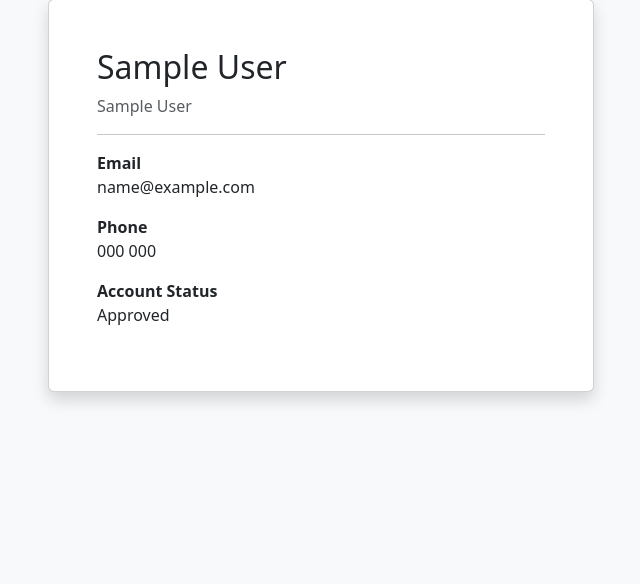
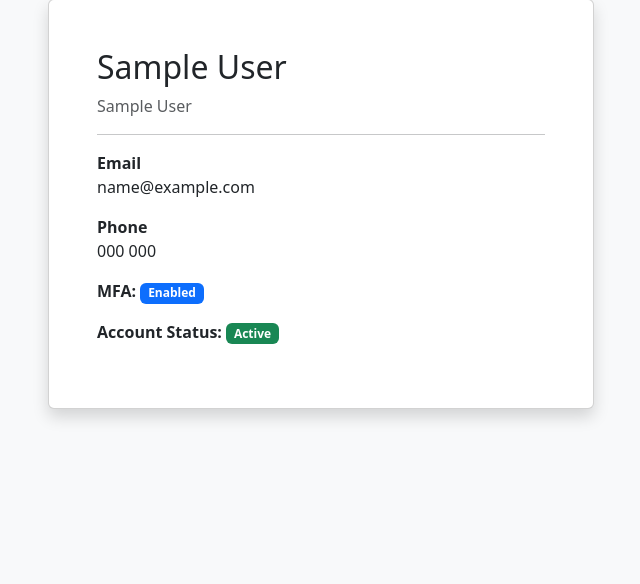
Before and after one commit to markcapelle/Lighthouse, a Django app: page /users/1/ in a window 1280 px wide. Shown: the part 81-665 px from the top of the page, without its empty margins (319-959 px from the left). Run offline with Django 5.2, Linux system fonts and the light colour scheme; a user stored in the database is signed in; tables that the repository leaves empty hold one stand-in row (values such as "Sample post").

Commit message:
FEAT: user approve/activate/deactivate implemented
admin can now see new users added in the tenant, and can approve them. and also deactivate them again.
mfa toggle added - though MFA not available yet

```diff
--- a/templates/profile-view.html
+++ b/templates/profile-view.html
@@ -30,12 +30,20 @@
                 </p>
 
                 <p>
-                    <strong>Account Status</strong><br>
+                    <strong>MFA:</strong>
+                    {% if profile.mfa_enabled %}
+                        <span class="badge bg-primary">Enabled</span>
+                    {% else %}
+                        <span class="badge bg-secondary">Disabled</span>
+                    {% endif %}
+                </p>
 
-                    {% if profile.approved %}
-                        Approved
+                <p>
+                    <strong>Account Status:</strong>
+                    {% if profile.user.is_active %}
+                        <span class="badge bg-success">Active</span>
                     {% else %}
-                        Pending Approval
+                        <span class="badge bg-danger">Inactive</span>
                     {% endif %}
                 </p>
 
--- a/users/forms.py
+++ b/users/forms.py
@@ -61,6 +61,5 @@ class ProfileForm(forms.Form):
     countrycode = forms.CharField(max_length=10)
     phonenumber = forms.CharField(max_length=50)
 
-    mfa_enabled = forms.BooleanField(
-        required=False
-    )
+    mfa_enabled = forms.BooleanField(required=False)
+    is_active = forms.BooleanField(required=False)
--- a/users/views.py
+++ b/users/views.py
@@ -122,43 +122,6 @@ def register_view(request):
     )
 
 
-class ProfileForm(forms.Form):
-    first_name = forms.CharField(
-        max_length=150,
-        widget=forms.TextInput(
-            attrs={"class": "form-control"}
-        )
-    )
-
-    last_name = forms.CharField(
-        max_length=150,
-        widget=forms.TextInput(
-            attrs={"class": "form-control"}
-        )
-    )
-
-    email = forms.EmailField(
-        widget=forms.EmailInput(
-            attrs={"class": "form-control"}
-        )
-    )
-
-    countrycode = forms.CharField(
-        max_length=10,
-        widget=forms.TextInput(
-            attrs={"class": "form-control"}
-        )
-    )
-
-    phonenumber = forms.CharField(
-        max_length=50,
-        widget=forms.TextInput(
-            attrs={"class": "form-control"}
-        )
-    )
-
-
-
 
 @login_required
 def profile_view(request):
@@ -186,13 +149,11 @@ def edit_profile_common(request, profile):
             user.email = form.cleaned_data["email"]
             user.username = form.cleaned_data["email"]
 
-            profile.countrycode = (
-                form.cleaned_data["countrycode"]
-            )
+            profile.countrycode = (form.cleaned_data["countrycode"])
+            profile.phonenumber = (form.cleaned_data["phonenumber"])
 
-            profile.phonenumber = (
-                form.cleaned_data["phonenumber"]
-            )
+            profile.mfa_enabled = form.cleaned_data.get("mfa_enabled", False)
+            user.is_active = form.cleaned_data.get("is_active", True)
 
             user.save()
             profile.save()
@@ -208,6 +169,8 @@ def edit_profile_common(request, profile):
                 "email": profile.user.email,
                 "countrycode": profile.countrycode,
                 "phonenumber": profile.phonenumber,
+                "mfa_enabled": profile.mfa_enabled,
+                "is_active": profile.user.is_active,
             }
         )
 
```
Also changed, not shown: templates/profile-edit.html (+12 -0 lines).
